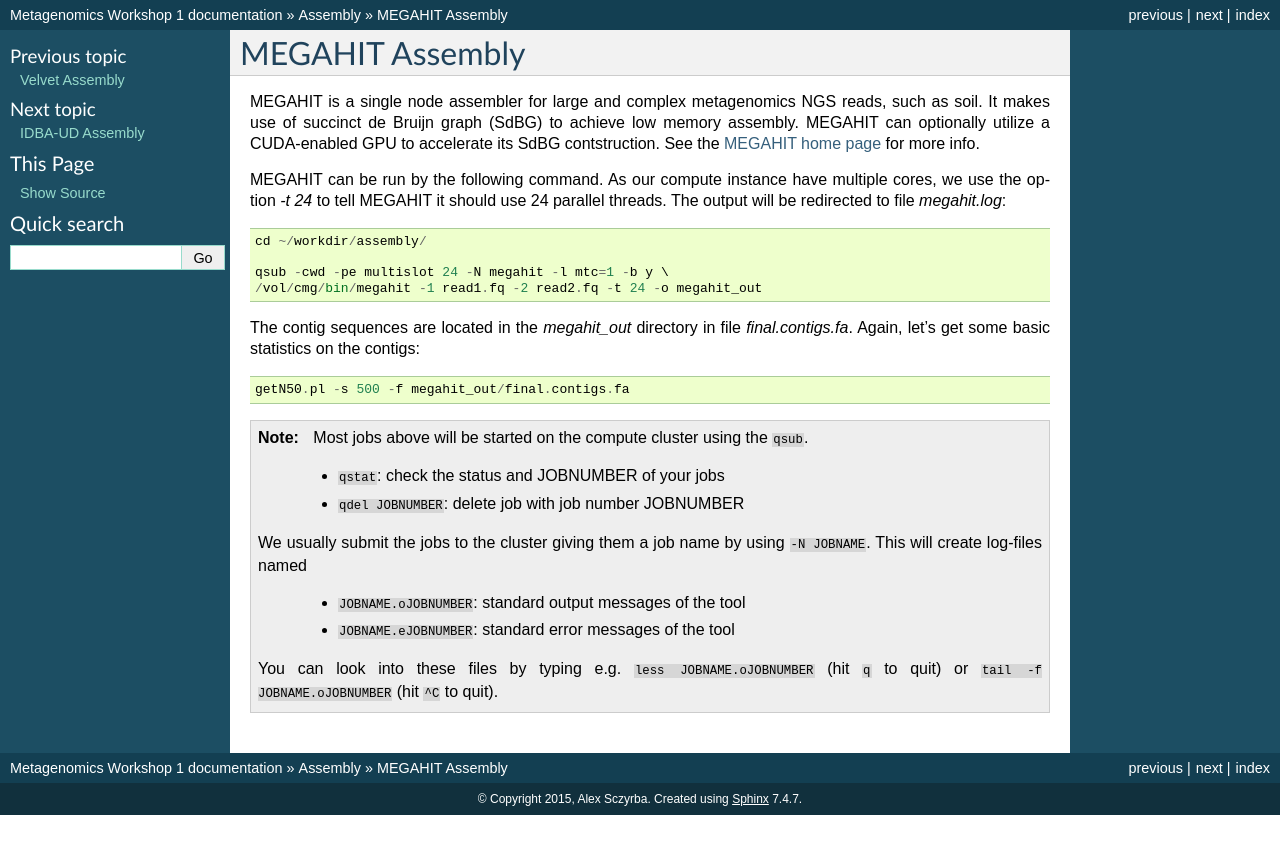
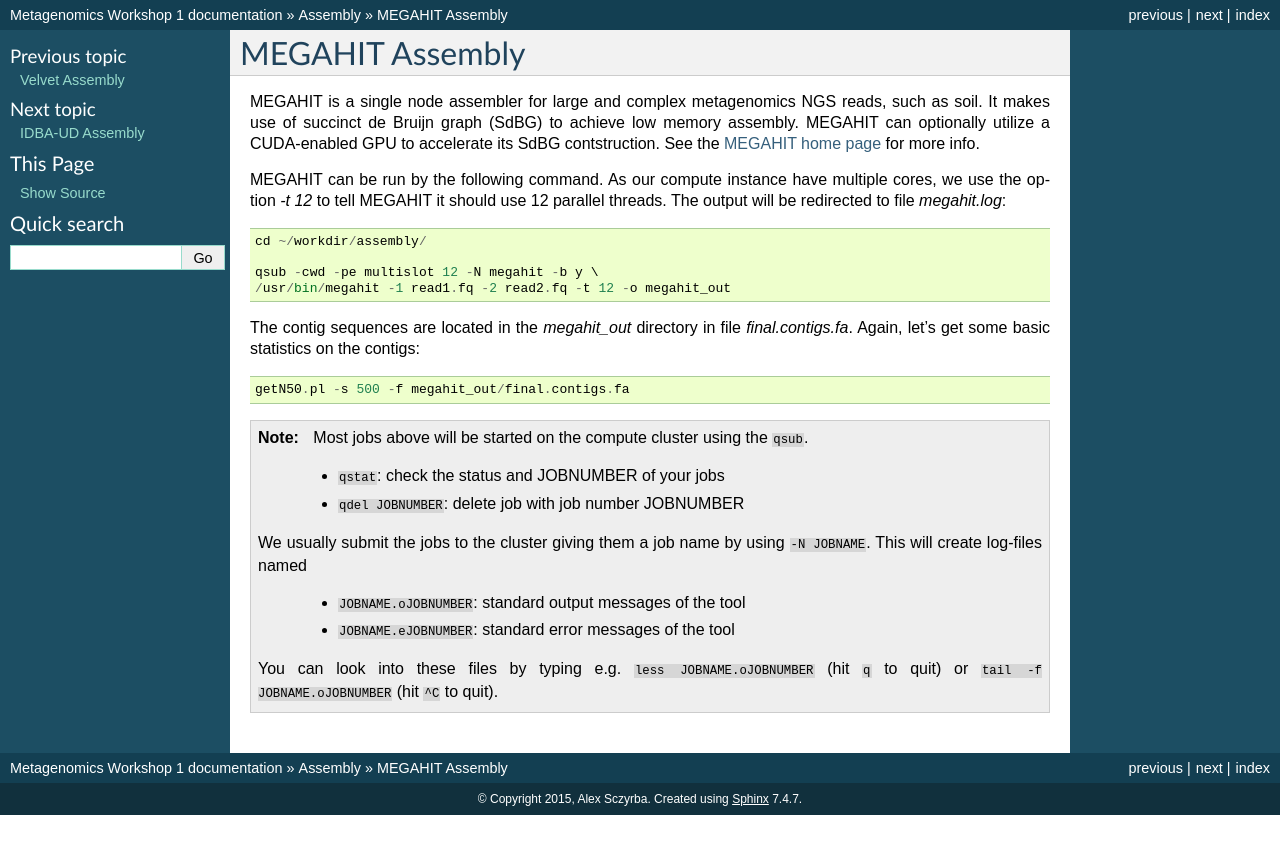
Before and after one commit to metagenomics/metagenomics-workshop, a Sphinx documentation site: the page built from docs/assembly/megahit.rst, in a window 1280 px wide. Shown: the top 854 px of the page. Built offline with Sphinx 7.4.7, drawn with Linux system fonts in a browser that asks for light colours.

Commit message:
openstack version

```diff
--- a/docs/assembly/megahit.rst
+++ b/docs/assembly/megahit.rst
@@ -1,16 +1,26 @@
 MEGAHIT Assembly
 ================
 
-MEGAHIT is a single node assembler for large and complex metagenomics NGS reads, such as soil. It makes use of succinct de Bruijn graph (SdBG) to achieve low memory assembly. MEGAHIT can optionally utilize a CUDA-enabled GPU to accelerate its SdBG contstruction. See the `MEGAHIT home page <https://github.com/voutcn/megahit/>`_ for more info.
+MEGAHIT is a single node assembler for large and complex metagenomics
+NGS reads, such as soil. It makes use of succinct de Bruijn graph
+(SdBG) to achieve low memory assembly. MEGAHIT can optionally utilize
+a CUDA-enabled GPU to accelerate its SdBG contstruction. See the
+`MEGAHIT home page <https://github.com/voutcn/megahit/>`_ for more
+info.
 
-MEGAHIT can be run by the following command. As our compute instance have multiple cores, we use the option `-t 24` to tell MEGAHIT it should use 24 parallel threads. The output will be redirected to file `megahit.log`::
+MEGAHIT can be run by the following command. As our compute instance
+have multiple cores, we use the option `-t 12` to tell MEGAHIT it
+should use 12 parallel threads. The output will be redirected to file
+`megahit.log`::
 
   cd ~/workdir/assembly/
 
-  qsub -cwd -pe multislot 24 -N megahit -l mtc=1 -b y \
-  /vol/cmg/bin/megahit -1 read1.fq -2 read2.fq -t 24 -o megahit_out
+  qsub -cwd -pe multislot 12 -N megahit -b y \
+  /usr/bin/megahit -1 read1.fq -2 read2.fq -t 12 -o megahit_out
 
-The contig sequences are located in the `megahit_out` directory in file `final.contigs.fa`. Again, let's get some  basic statistics on the contigs::
+The contig sequences are located in the `megahit_out` directory in
+file `final.contigs.fa`. Again, let's get some basic statistics on the
+contigs::
 
   getN50.pl -s 500 -f megahit_out/final.contigs.fa
 
```
